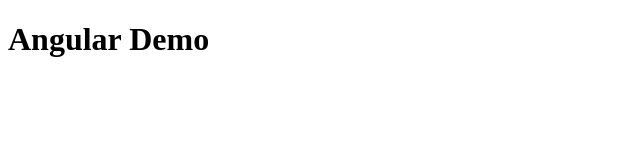
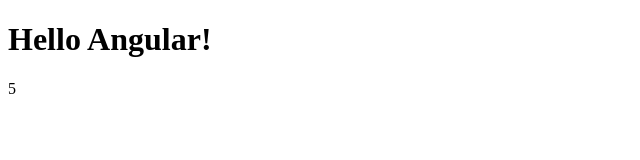
Before and after one commit to acdoyle630/angular_demo, a website: page index.html in a window 1280 px wide. Shown: the whole page, without its empty margins (0-640 px from the left). Drawn offline with nearby package versions, Linux system fonts and the light colour scheme.

Commit message:
hello angular

```diff
--- a/index.html
+++ b/index.html
@@ -4,8 +4,9 @@
   <meta charset="UTF-8">
   <title>angularDemo</title>
 </head>
-<body>
-  <h1>Angular Demo</h1>
+<body ng-app>
+  <h1>{{ 'Hello ' + 'Angular!'}}</h1>
+  <div>{{ 2 + 3 }}</div>
 
   <script type="text/javascript" src = "https://cdnjs.cloudflare.com/ajax/libs/angular.js/1.6.1/angular.js"></script>
 </body>
```
Also changed, not shown: 1 other file.
